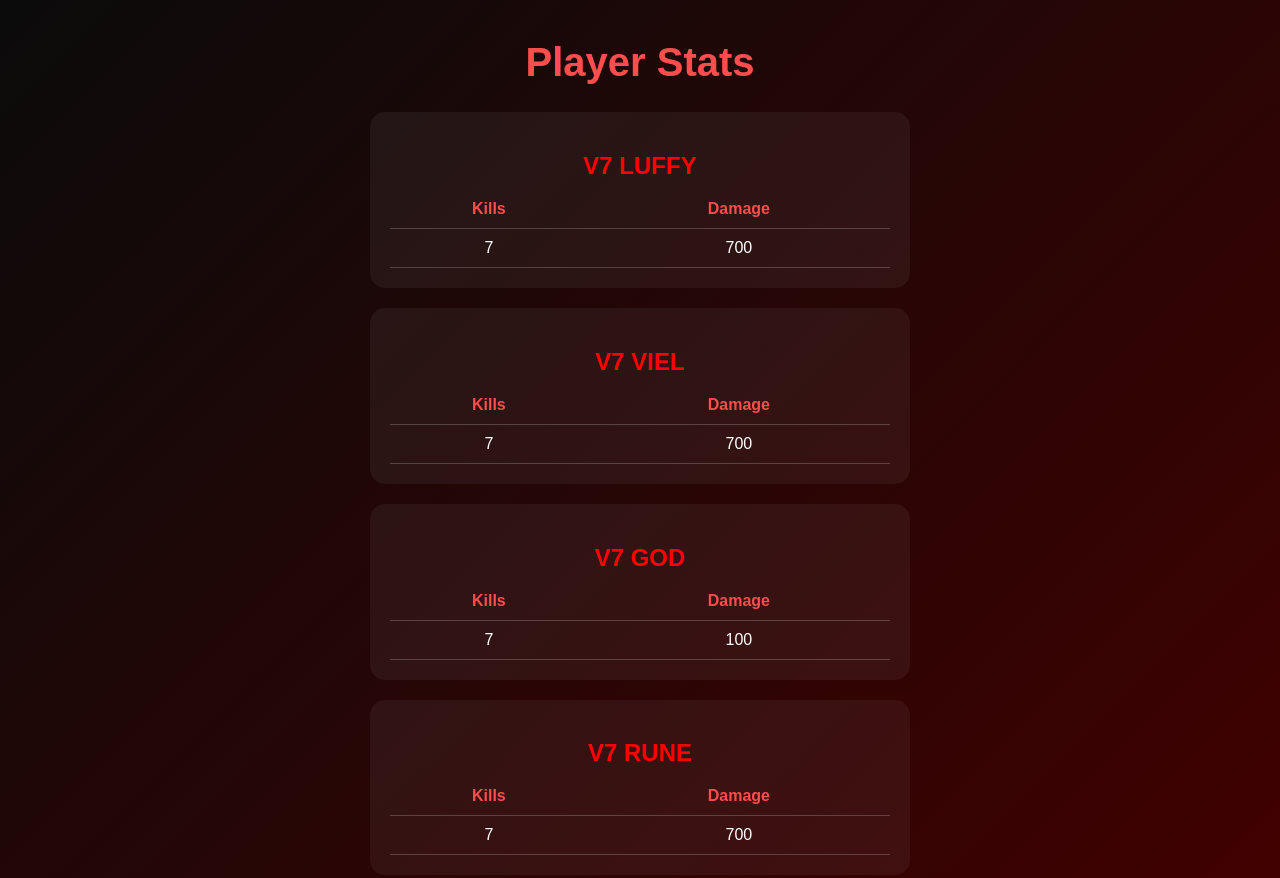
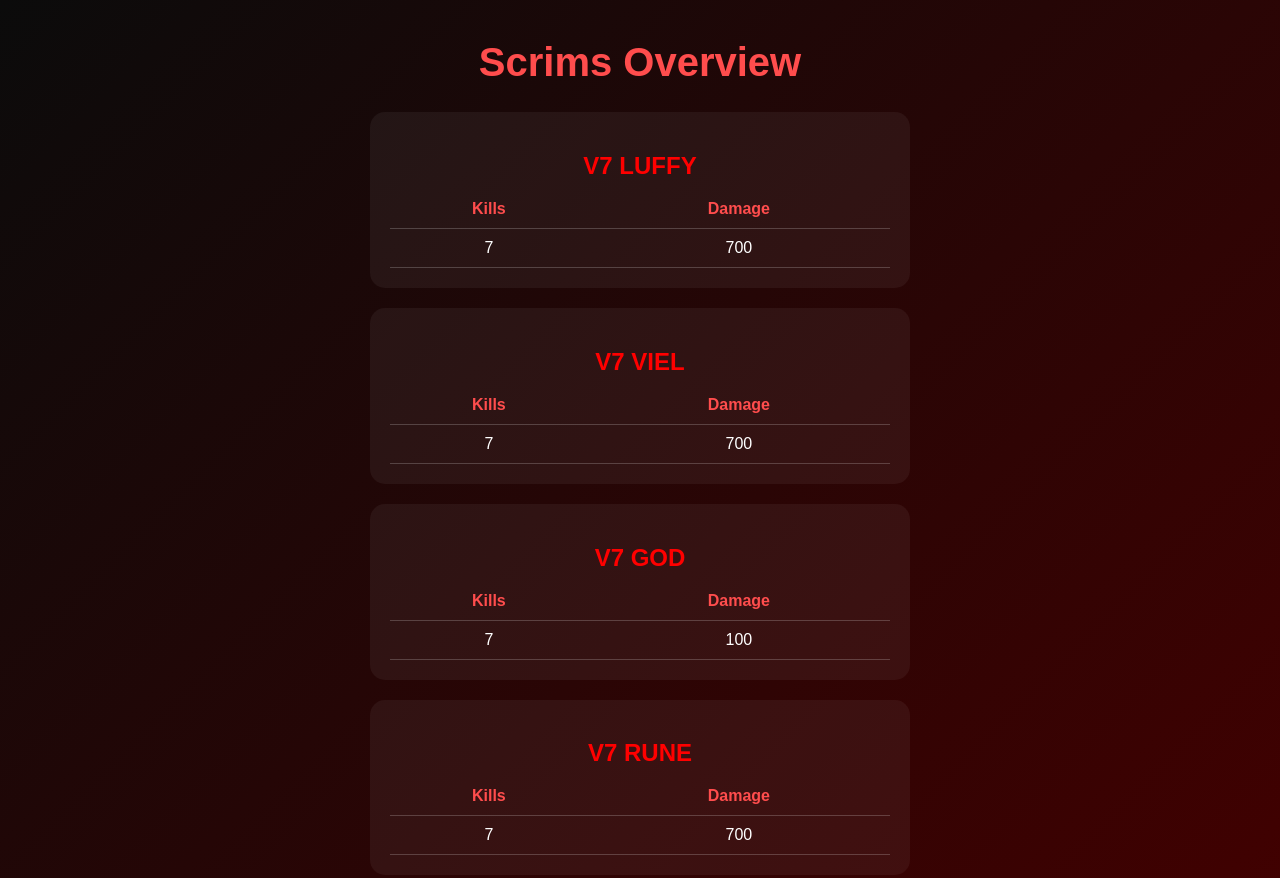
Before and after one commit to mumixnn/VOID-7-ESPORTS-, a plain HTML site: page players.html in a window 1280 px wide. Shown: the top 878 px of the page. Drawn offline with Linux system fonts and the light colour scheme.

Commit message:
Change header from 'Player Stats' to 'Scrims Overview'

```diff
--- a/players.html
+++ b/players.html
@@ -73,7 +73,7 @@ a.return-home:hover {
 
 <body>
 
-<h1>Player Stats</h1>
+<h1>Scrims Overview</h1>
 
 <!-- PLAYER 1 -->
 <div class="player">
```
